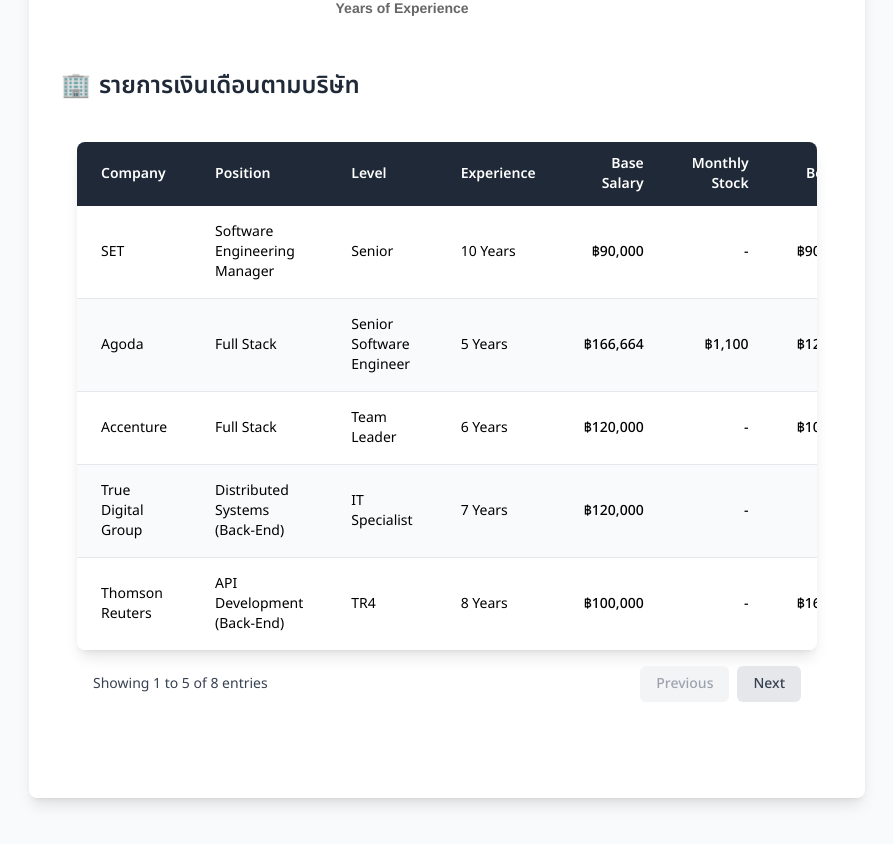
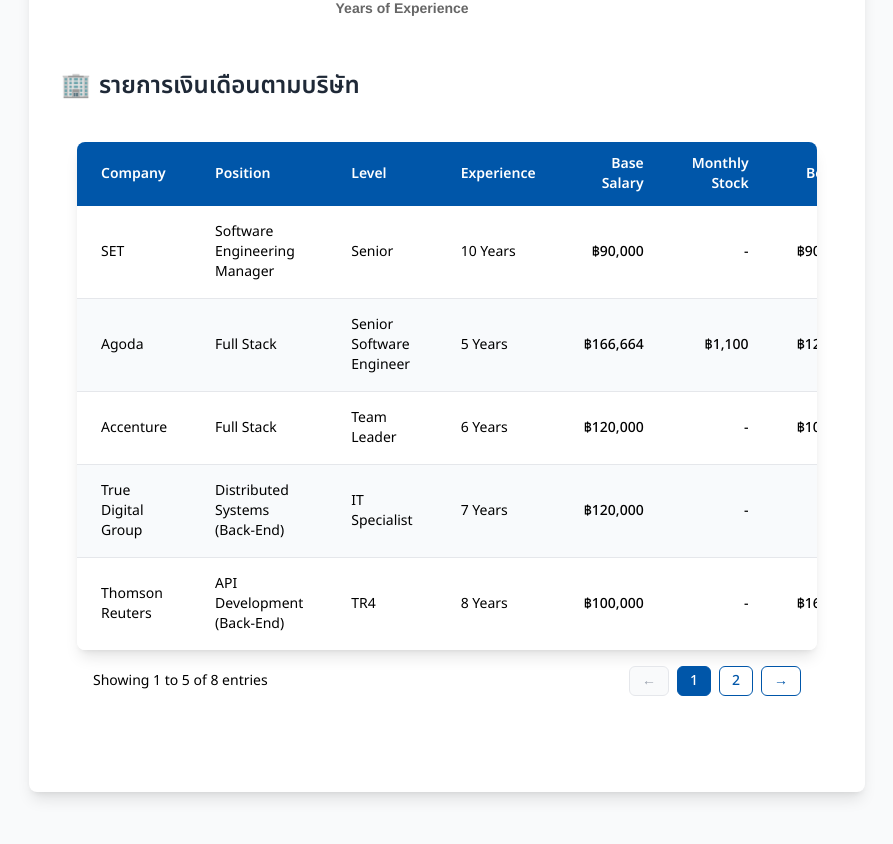
Before and after one commit to tambordini/tech-salary, a Svelte app: page / in a window 1280 px wide. Shown: the part 1196-2040 px from the top of the page, without its empty margins (193-1086 px from the left). Built offline with nearby package versions, Linux system fonts and the light colour scheme.

Commit message:
Implement pagination with dynamic page numbers in SalaryTable component

```diff
--- a/src/components/SalaryTable.svelte
+++ b/src/components/SalaryTable.svelte
@@ -39,13 +39,39 @@
   function prevPage() {
     if (currentPage > 1) currentPage--;
   }
+
+  function generatePageNumbers(current: number, total: number): (number | string)[] {
+    const pages: (number | string)[] = [];
+    const delta = 2;
+
+    for (let i = 1; i <= total; i++) {
+      if (
+        i === 1 || // First page
+        i === total || // Last page
+        (i >= current - delta && i <= current + delta) // Pages around current
+      ) {
+        pages.push(i);
+      } else if (
+        (i === current - delta - 1 && i > 1) || // Before current range
+        (i === current + delta + 1 && i < total) // After current range
+      ) {
+        pages.push('...');
+      }
+    }
+
+    return [...new Set(pages)]; // Remove duplicates
+  }
+
+  function goToPage(page: number) {
+    currentPage = page;
+  }
 </script>
 
 <div class="container mx-auto p-4">
   <div class="overflow-x-auto rounded-lg shadow-lg">
     <table class="min-w-full bg-white">
       <thead>
-        <tr class="bg-gray-800 text-white">
+        <tr class="bg-[#0056a9] text-white">
           <th class="px-6 py-3 text-left text-sm font-semibold">Company</th>
           <th class="px-6 py-3 text-left text-sm font-semibold">Position</th>
           <th class="px-6 py-3 text-left text-sm font-semibold">Level</th>
@@ -60,9 +86,9 @@
           <tr
             class="border-b last:border-b-0 transition-all duration-500 {i % 2 === 0
               ? 'bg-white'
-              : 'bg-gray-50'} {isNewEntry(company, position)
+              : 'bg-slate-50'} {isNewEntry(company, position)
               ? 'bg-green-100 animate-pulse'
-              : 'hover:bg-blue-50'}"
+              : 'hover:bg-[#0056a9]/5'}"
           >
             <td class="px-6 py-4 text-sm">{company}</td>
             <td class="px-6 py-4 text-sm">{position}</td>
@@ -77,31 +103,49 @@
     </table>
   </div>
 
-  <div class="mt-4 flex items-center justify-between px-4">
-    <div class="text-sm text-gray-700">
+  <div class="mt-4 flex flex-col sm:flex-row items-center justify-between px-4 gap-4">
+    <div class="text-sm text-black">
       Showing {(currentPage - 1) * itemsPerPage + 1} to {Math.min(
         currentPage * itemsPerPage,
         sortedSalaryData.length,
       )} of {sortedSalaryData.length} entries
     </div>
-    <div class="flex space-x-2">
+    <div class="flex items-center gap-2">
       <button
         on:click={prevPage}
         disabled={currentPage === 1}
-        class="px-4 py-2 text-sm font-medium rounded-md {currentPage === 1
-          ? 'bg-gray-100 text-gray-400 cursor-not-allowed'
-          : 'bg-gray-200 text-gray-700 hover:bg-gray-300'}"
+        class="px-3 py-1 text-sm font-medium rounded-md border {currentPage === 1
+          ? 'bg-gray-50 text-gray-400 border-gray-200 cursor-not-allowed'
+          : 'bg-white text-[#0056a9] border-[#0056a9] hover:bg-[#0056a9]/5'}"
+        aria-label="Previous page"
       >
-        Previous
+        ←
       </button>
+
+      {#each generatePageNumbers(currentPage, totalPages) as page}
+        {#if typeof page === 'string'}
+          <span class="px-3 py-1 text-black">{page}</span>
+        {:else}
+          <button
+            on:click={() => goToPage(page)}
+            class="px-3 py-1 text-sm font-medium rounded-md border {currentPage === page
+              ? 'bg-[#0056a9] text-white border-[#0056a9]'
+              : 'bg-white text-[#0056a9] border-[#0056a9] hover:bg-[#0056a9]/5'}"
+          >
+            {page}
+          </button>
+        {/if}
+      {/each}
+
       <button
         on:click={nextPage}
         disabled={currentPage === totalPages}
-        class="px-4 py-2 text-sm font-medium rounded-md {currentPage === totalPages
-          ? 'bg-gray-100 text-gray-400 cursor-not-allowed'
-          : 'bg-gray-200 text-gray-700 hover:bg-gray-300'}"
+        class="px-3 py-1 text-sm font-medium rounded-md border {currentPage === totalPages
+          ? 'bg-gray-50 text-gray-400 border-gray-200 cursor-not-allowed'
+          : 'bg-white text-[#0056a9] border-[#0056a9] hover:bg-[#0056a9]/5'}"
+        aria-label="Next page"
       >
-        Next
+        →
       </button>
     </div>
   </div>
```
